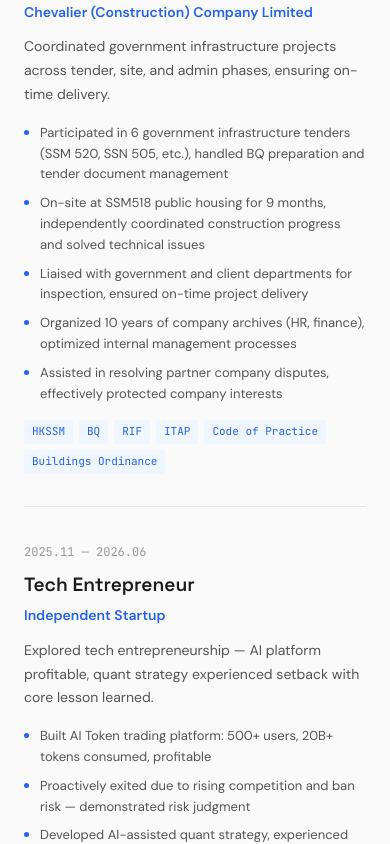
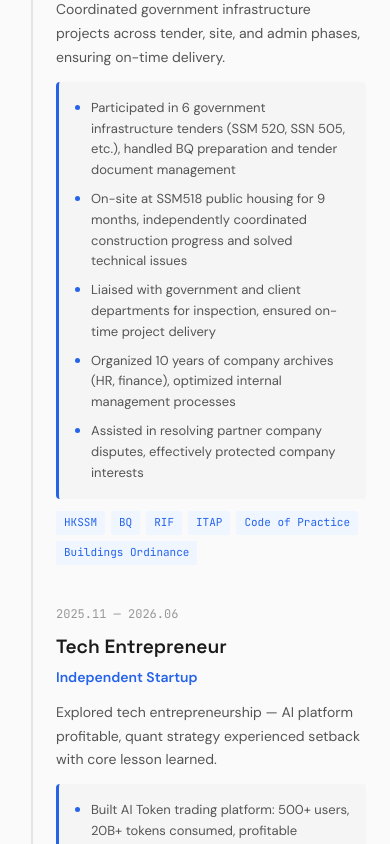
Before and after one commit to entropy66/portfolio, a React (Vite) app: page / in a window 390 px wide. Shown: the part 3400-4244 px from the top of the page. Built offline with nearby package versions, Linux system fonts and the light colour scheme.

Commit message:
优化Experience样式：加时间线圆点、左边框高亮、卡片背景

```diff
--- a/src/components/Experience/Experience.module.css
+++ b/src/components/Experience/Experience.module.css
@@ -1,73 +1,92 @@
 .experience {
-  padding: 5rem 1.5rem;
-  max-width: 1100px;
+  padding: var(--space-section) var(--space-lg);
+  max-width: var(--max-width);
   margin: 0 auto;
 }
 .sectionTag {
   font-size: 11px;
   text-transform: uppercase;
   letter-spacing: 0.15em;
-  color: #2563eb;
+  color: var(--ac);
   font-weight: 500;
-  font-family: 'JetBrains Mono', monospace;
+  font-family: var(--fm);
   margin-bottom: 12px;
 }
 .heading {
   font-size: clamp(1.6rem, 1.2rem + 1.5vw, 2.2rem);
   margin-bottom: 2.5rem;
-  font-family: 'Space Grotesk', sans-serif;
 }
 .timeline {
-  max-width: 800px;
+  position: relative;
+  max-width: var(--max-width-narrow);
   margin: 0 auto;
 }
+.timeline::before {
+  content: '';
+  position: absolute;
+  left: 7px;
+  top: 0;
+  bottom: 0;
+  width: 2px;
+  background: var(--bd);
+}
 .item {
-  display: grid;
-  grid-template-columns: 160px 1fr;
-  gap: 2rem;
-  padding: 2rem 0;
-  border-bottom: 1px solid #e5e5e5;
+  position: relative;
+  padding-left: 36px;
+  padding-bottom: 2.5rem;
 }
-.item:first-child {
-  border-top: 1px solid #e5e5e5;
+.item:last-child { padding-bottom: 0; }
+.dot {
+  position: absolute;
+  left: 0;
+  top: 6px;
+  width: 16px;
+  height: 16px;
+  border-radius: 50%;
+  background: var(--bg2);
+  border: 2px solid var(--ac);
+  z-index: 1;
+}
+.item:first-child .dot {
+  background: var(--ac);
 }
 .period {
   font-size: 12px;
-  color: #999;
-  font-family: 'JetBrains Mono', monospace;
-  padding-top: 4px;
-}
-.content {
-  display: flex;
-  flex-direction: column;
+  color: var(--tx3);
+  font-family: var(--fm);
+  margin-bottom: 8px;
 }
 .role {
   font-size: 1.2rem;
   font-weight: 600;
-  font-family: 'Space Grotesk', sans-serif;
+  font-family: var(--fd);
   margin-bottom: 4px;
 }
 .company {
   font-size: 14px;
-  color: #2563eb;
+  color: var(--ac);
   font-weight: 600;
   margin-bottom: 12px;
 }
 .description {
   font-size: 14px;
-  color: #555;
-  line-height: 1.7;
-  margin-bottom: 16px;
+  color: var(--tx2);
+  line-height: var(--leading-relaxed);
+  margin-bottom: 12px;
 }
 .highlights {
   display: flex;
   flex-direction: column;
   gap: 8px;
-  margin-bottom: 16px;
+  margin-bottom: 12px;
+  background: var(--bg3);
+  padding: 16px;
+  border-radius: var(--radius);
+  border-left: 3px solid var(--ac);
 }
 .highlight {
   font-size: 13px;
-  color: #555;
+  color: var(--tx2);
   padding-left: 16px;
   position: relative;
   line-height: 1.6;
@@ -79,7 +98,7 @@
   top: 7px;
   width: 5px;
   height: 5px;
-  background: #2563eb;
+  background: var(--ac);
   border-radius: 50%;
 }
 .techList {
@@ -90,14 +109,12 @@
 .techTag {
   font-size: 11px;
   padding: 3px 8px;
-  background: #eff6ff;
-  color: #2563eb;
+  background: var(--ac-l);
+  color: var(--ac);
   border-radius: 2px;
-  font-family: 'JetBrains Mono', monospace;
+  font-family: var(--fm);
 }
 @media (max-width: 768px) {
-  .item {
-    grid-template-columns: 1fr;
-    gap: 8px;
-  }
+  .timeline::before { left: 7px; }
+  .item { padding-left: 32px; }
 }
```
